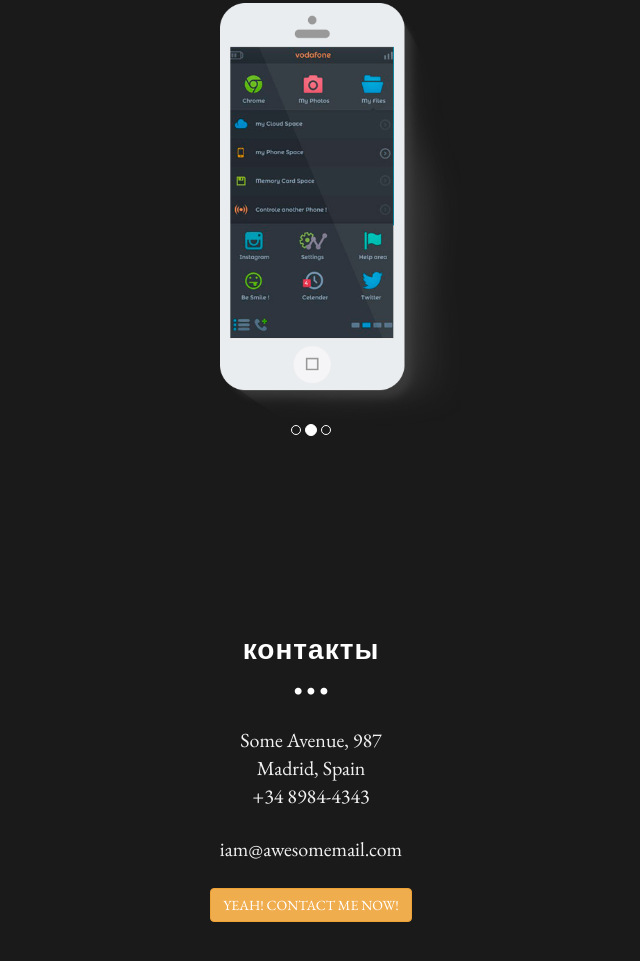
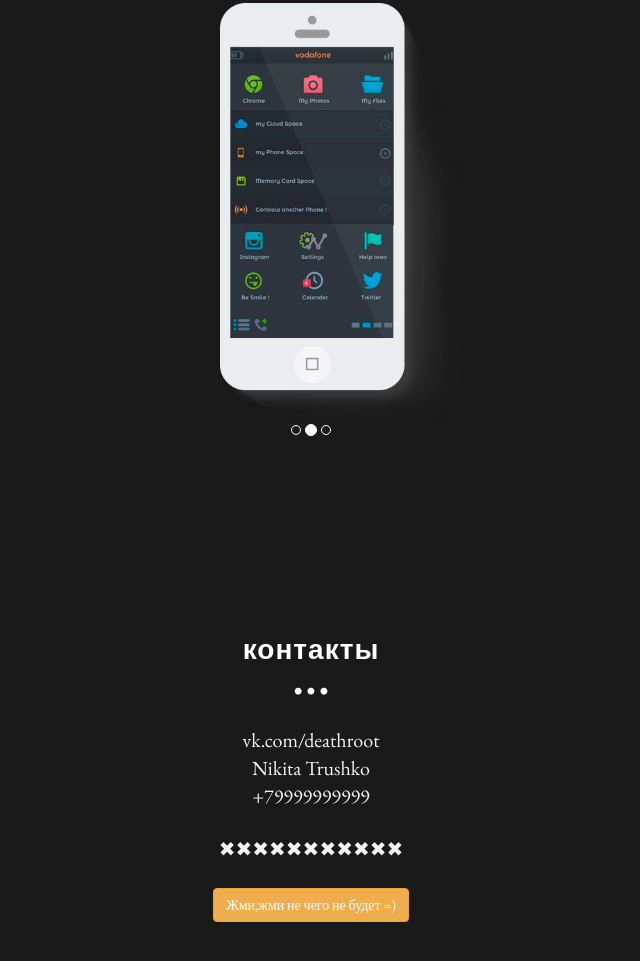
Before and after one commit to nekit112361/nekit112361.github.io, a plain HTML site: page da1/index.html in a window 1280 px wide. Shown: the part 181-1142 px from the top of the page, without its empty margins (329-969 px from the left). Drawn offline with nearby package versions, Linux system fonts and the light colour scheme.

Commit message:
Add files via upload

```diff
--- a/da1/index.html
+++ b/da1/index.html
@@ -78,9 +78,9 @@
 				<p class="centered"><i class="icon icon-circle"></i><i class="icon icon-circle"></i><i class="icon icon-circle"></i></p>
 
 				<div class="col-lg-6 col-lg-offset-3">
-					<p>Some Avenue, 987<br/>Madrid, Spain<br/>+34 8984-4343</p>
-					<p>iam@awesomemail.com</p>
-					<p><button type="button" class="btn btn-warning">YEAH! CONTACT ME NOW!</button></p>
+					<p>vk.com/deathroot<br/>Nikita Trushko<br/>+79999999999</p>
+					<p>✖✖✖✖✖✖✖✖✖✖✖</p>
+					<p><button type="button" class="btn btn-warning">Жми,жми не чего не будет =)</button></p>
 				</div>
 			</div>
 		</div>
```
